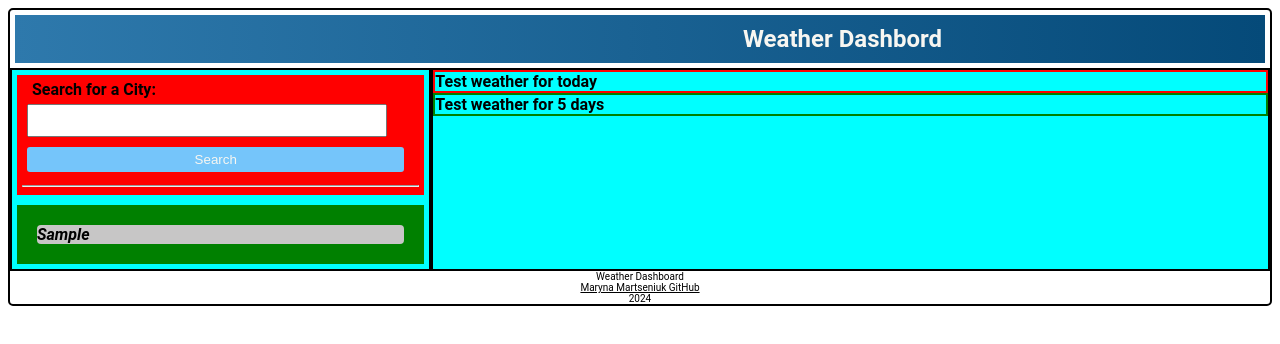
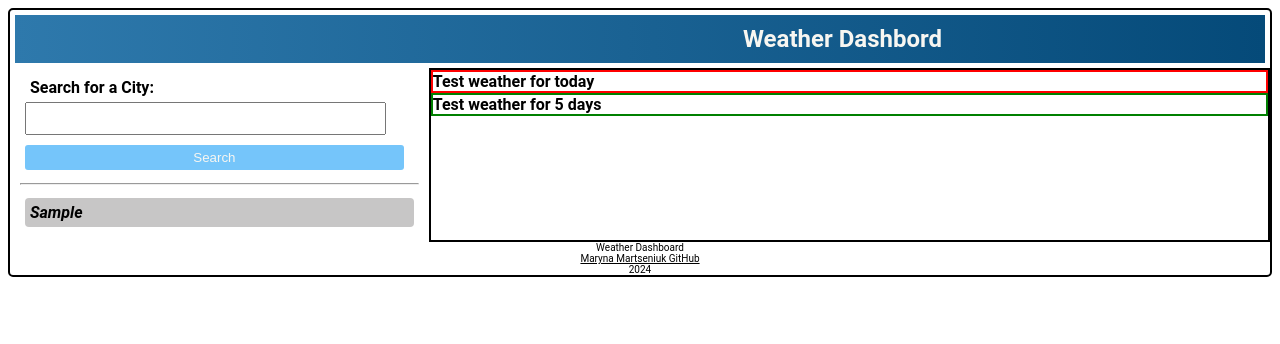
Before and after one commit to MarynaMartseniuk/Weather-Dashboard-ch06, a plain HTML site: page index.html in a window 1280 px wide. Both pictures are taken after typing "Sample" into the empty fields and a click on the button "Search". Drawn offline with Linux system fonts and the light colour scheme.

Commit message:
correct a style for city display

```diff
--- a/index.html
+++ b/index.html
@@ -23,9 +23,7 @@
                                 <hr/>
                         </form>
                     </div>
-                    <div id="city-history">
-                        <p>Hi, I am a history of SEARCH lyrkurkufkytdhdjrd</p>
-                    </div>
+                    <div id="city-history"></div>
                 </div>
                 <div id="weather">
                     <div id="weather-one">
--- a/script.js
+++ b/script.js
@@ -42,12 +42,15 @@ searchBtn.addEventListener('click', function (event) {
             cityCard = document.createElement('div');
             cityCard.style.border = 'none';
             cityCard.style.borderRadius = '4px';
-            cityCard.style.margin = '10px';
+            cityCard.style.margin = '0px';
             cityCard.style.backgroundColor = 'var(--grey)';
+
 
             cityTitle = document.createElement('p');
             cityTitle.style.fontStyle = 'italic';
             cityTitle.style.marginTop = '5px';
+            cityTitle.style.padding = '5px';
+            cityTitle.style.width = '100%';
 
             cityTitle.textContent = getCitiesList[i].cityName;
 
--- a/style.css
+++ b/style.css
@@ -73,19 +73,21 @@ footer {
 #display {
     display: flex;
     flex-direction: row;
-    background-color: aqua;
+    /* background-color: aqua; */
 }
 
 #city {
     flex: 1;
-    border: solid 2px black;
+    /* border: solid 2px black; */
     display: flex;
     flex-direction: column;
 }
 
 #city-search {
-    background-color: red;
+    /* background-color: red; */
     margin: 5px;
+    margin-bottom: 0;
+    padding-bottom: 0;
 }
 
 #search {
@@ -94,9 +96,11 @@ footer {
 }
 
 #city-history {
-    background-color: green;
+    /* background-color: green; */
     margin: 5px;
+    margin-top: 0;
     padding: 10px;
+    padding-top: 0;
 }
 
 
```
